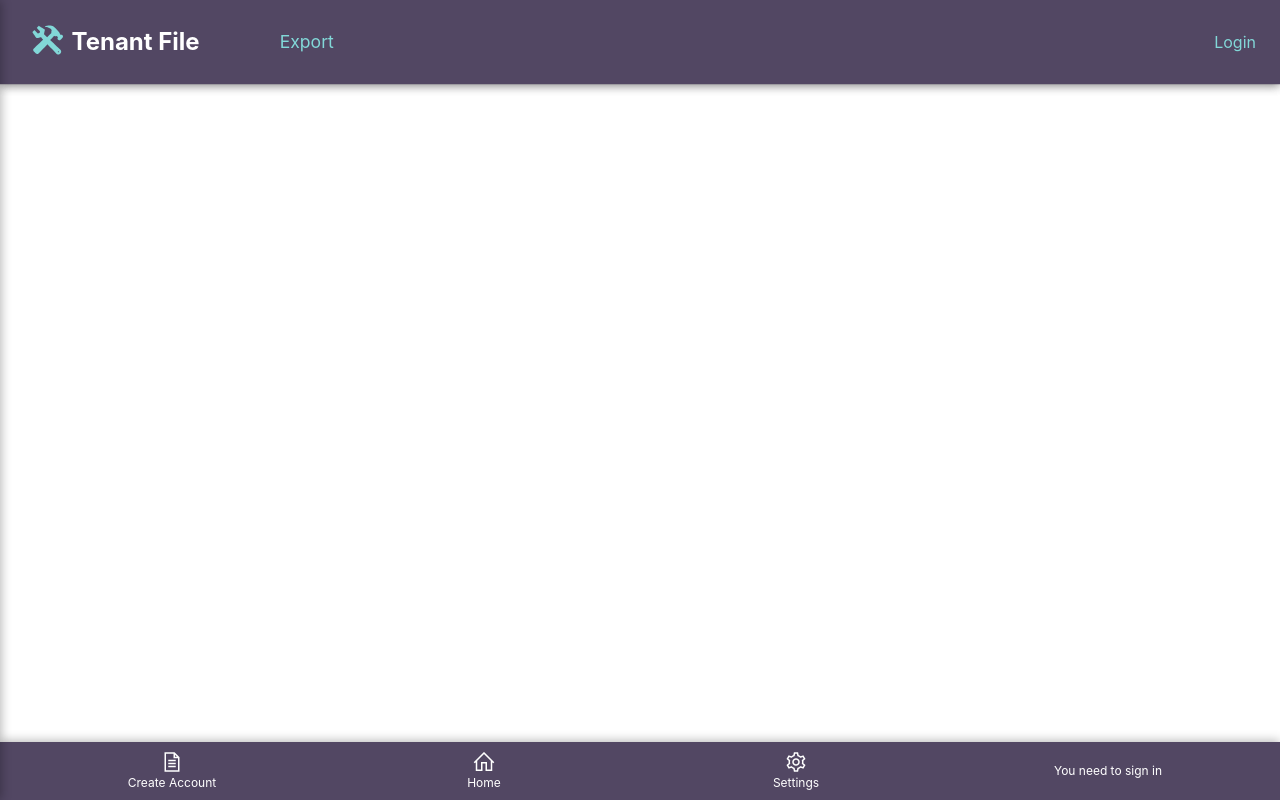
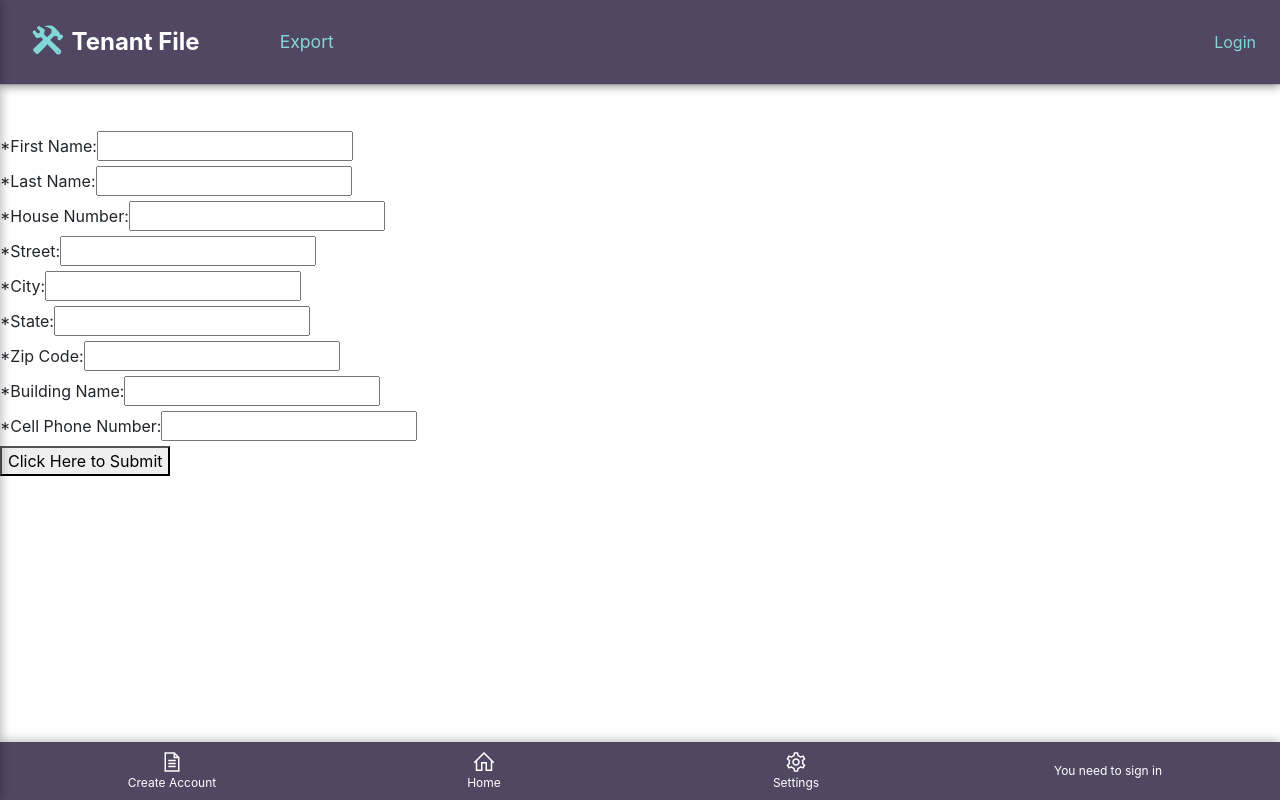
Before and after one commit to open-austin/BASTA-tfwa, a React (Create React App) app in the folder tenant-file/portal-app/: page /add-tenant in a window 1280 px wide. Built offline with nearby package versions, Linux system fonts and the light colour scheme; no server answers.

Commit message:
Redoing Add-Tenant PR

```diff
--- a/tenant-file/portal-app/src/App.tsx
+++ b/tenant-file/portal-app/src/App.tsx
@@ -14,6 +14,7 @@ import Properties from './component/properties';
 import Home from './component/home';
 import TenantDetails from './component/tenant-details';
 import FileUpload from './component/file-upload';
+import AddTenant from './component/add-tenant';
 import AddProperty from './component/add-property';
 
 
@@ -38,6 +39,9 @@ function App() {
         <Route path="/login">
           <Login />
         </Route>
+        <Route path="/add-tenant">
+          <AddTenant />
+        </Route>
         <Route path="/properties">
           <Properties />
         </Route>
--- /dev/null
+++ b/tenant-file/portal-app/src/component/add-tenant.tsx
@@ -0,0 +1,100 @@
+import React from "react";
+
+import ReactDOM from "react-dom";
+
+import { Formik, Field, Form } from "formik";
+
+import { gql, useMutation } from '@apollo/client'
+
+const ADD_TENANT = gql`
+    mutation addingATenant($fullName: String!, $phoneNumber: String!, $houseNumber: Int!, $street: String!, $city: String!, $zip: Int!, $bldgName: String!) {
+        createTenant(inputTenant: { name: $fullName, phoneNumber: $phoneNumber, houseNumber: $houseNumber, street: $street, city: $city, zipCode: $zip, propertyName: $bldgName })
+        {
+                name
+        }
+    }
+`;
+
+// Credit to the Formik documentation - this was largely copied from an example there
+
+function ValidatePhoneNumber(number: any) {
+    let error;
+    if(!number) {
+        error = "Please enter your cell phone number. ";
+    }
+    if(!/^[2-9][0-9]{9}/.test(number)) {
+        error = "Please make sure to enter your 10-digit cell phone number, without hyphens or parentheses. "
+    }
+    return error;
+}
+
+export default () => {
+
+    const [addTenant] = useMutation(ADD_TENANT);
+
+    return <Formik
+        initialValues={{
+            firstName: '',
+            lastName: '',
+            houseNumber: '',
+            street: '',
+            city: '',
+            state: '',
+            zip: '',
+            bldgName: '',
+            phoneNumber: ''
+        }}
+        onSubmit={
+            async e => {
+                addTenant({
+                    variables:
+                    {
+                        fullName: e.firstName + " " + e.lastName,
+                        houseNumber: parseInt(e.houseNumber),
+                        street: e.street,
+                        city: e.city,
+                        state: e.state,
+                        zip: parseInt(e.zip),
+                        bldgName: e.bldgName,
+                        phoneNumber: e.phoneNumber
+                    }
+                })
+                setTimeout(() => { }, 1000);
+            }
+        }>
+        {({ errors, touched, validateForm, validateField }) => (
+            <Form>
+                <label htmlFor="firstName">*First Name:</label>
+                <Field id="firstName" name="firstName" />
+                <br></br>
+                <label htmlFor="lastName">*Last Name:</label>
+                <Field id="lastName" name="lastName" />
+                <br></br>
+                <label htmlFor="houseNumber">*House Number:</label>
+                <Field id="houseNumber" name="houseNumber" />
+                <br></br>
+                <label htmlFor="street">*Street:</label>
+                <Field id="street" name="street" />
+                <br></br>
+                <label htmlFor="city">*City:</label>
+                <Field id="city" name="city" />
+                <br></br>
+                <label htmlFor="state">*State:</label>
+                <Field id="state" name="state" />
+                <br></br>
+                <label htmlFor="zip">*Zip Code:</label>
+                <Field id="zip" name="zip" />
+                <br></br>
+                <label htmlFor="bldgName">*Building Name:</label>
+                <Field id="bldgName" name="bldgName" />
+                <br></br>
+                <label htmlFor="phoneNumber">*Cell Phone Number:</label>
+                <Field id="phoneNumber" name="phoneNumber" validate={ValidatePhoneNumber} />
+                {errors.phoneNumber && touched.phoneNumber && <div>{errors.phoneNumber}</div>}
+                <br></br>
+                <button>Click Here to Submit</button>
+            </Form>
+        )}
+    </Formik>
+}
+ReactDOM.render(<form />, document.getElementById('root'));
```
